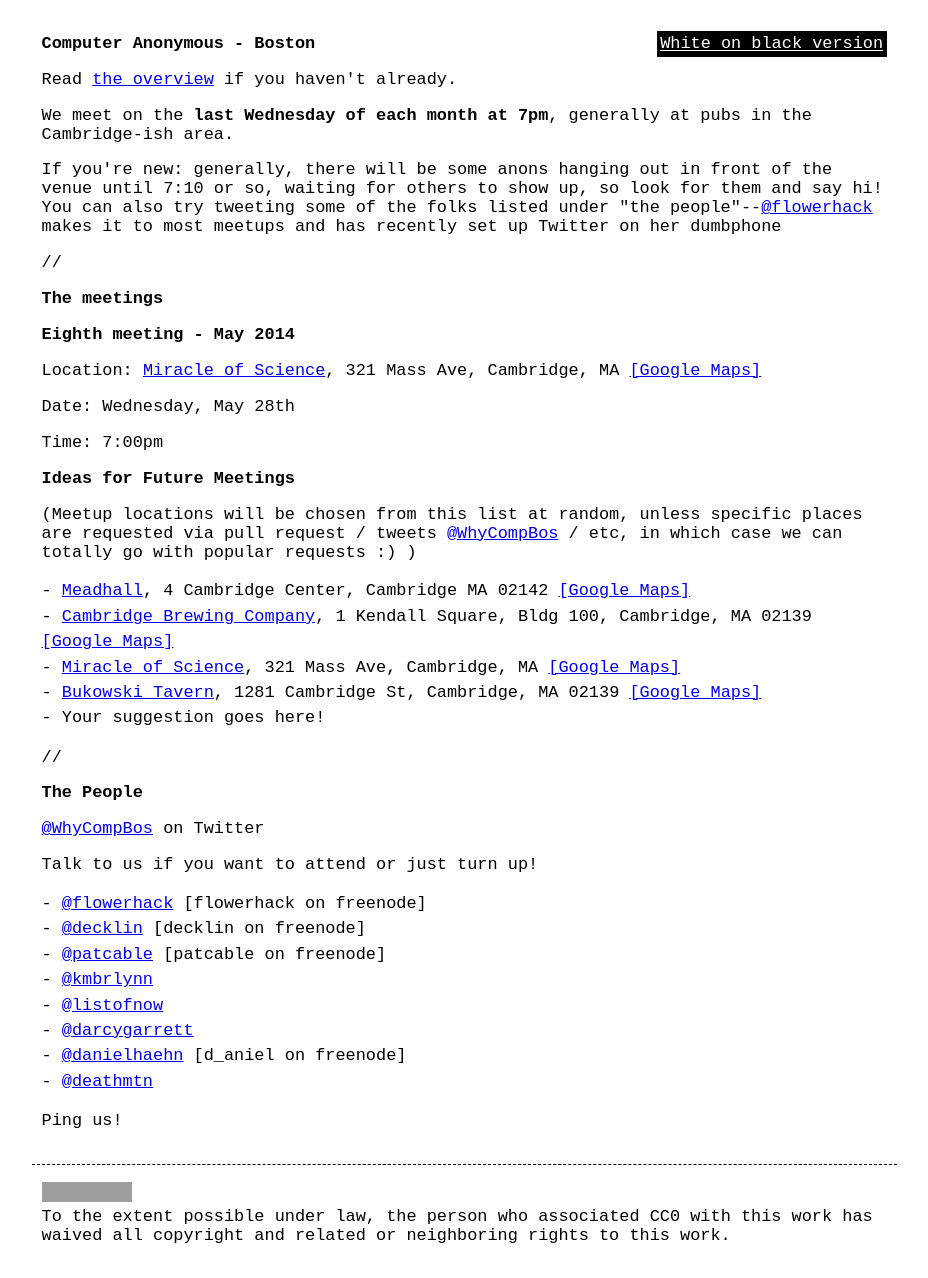
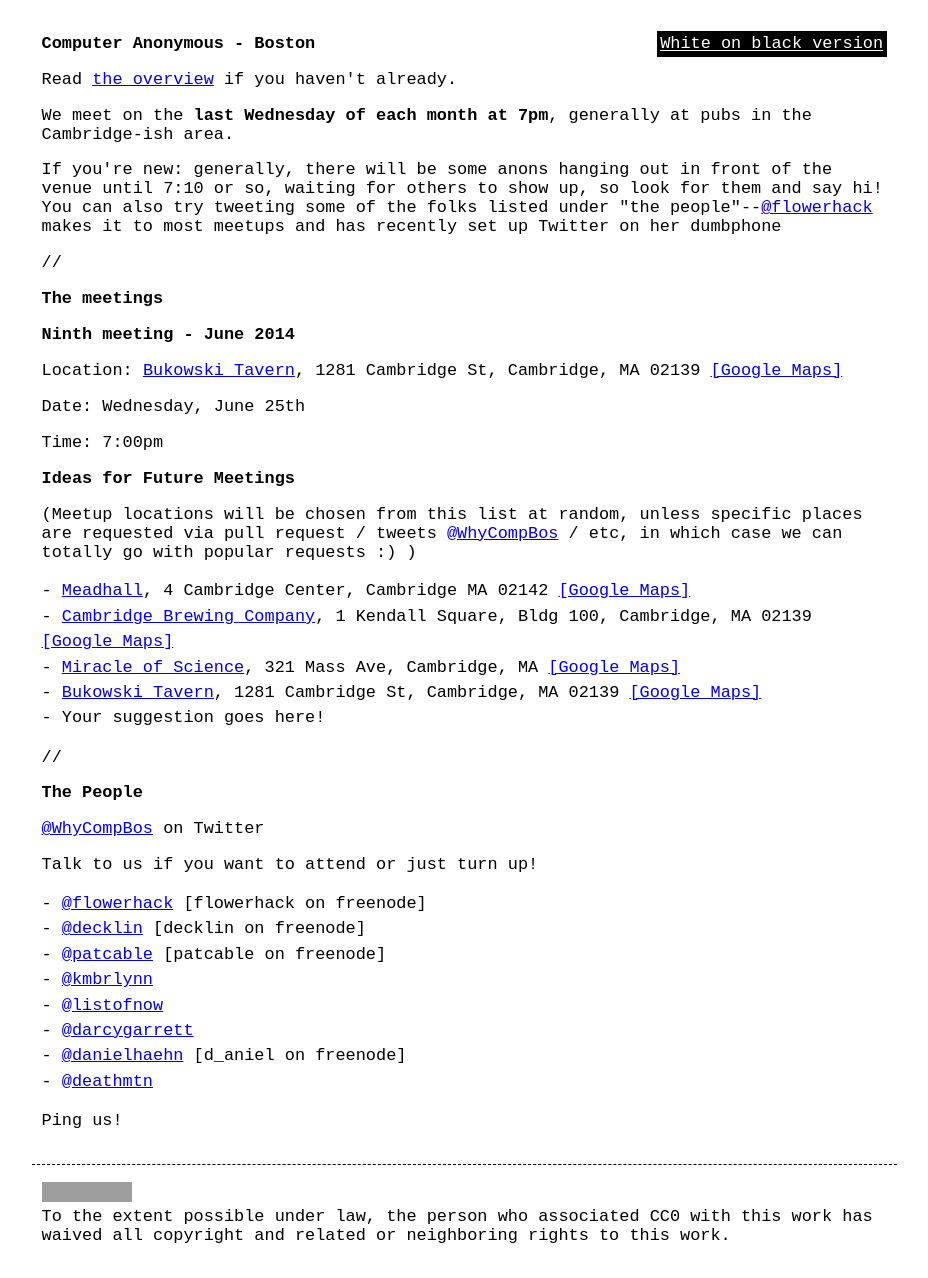
Before and after one commit to computeranonymous/computer, a Jekyll site: the page built from us_boston.html, in a window 1280 px wide. Shown: the whole page, without its empty margins (176-1104 px from the left). Built offline with Jekyll 4.4.1, drawn with Linux system fonts in a browser that asks for light colours; grey boxes are pictures that could not be loaded.

Commit message:
June 2014 meeting

```diff
--- a/us_boston.html
+++ b/us_boston.html
@@ -9,10 +9,10 @@
     <p>//</p>
 
     <h2>The meetings</h2>
-    <h3>Eighth meeting - May 2014</h3>
-    <p>Location:  <a href="http://www.miracleofscience.us/">Miracle of Science</a>, 321 Mass Ave, Cambridge, MA <a href="https://www.google.com/maps/place/Miracle+of+Science+Bar+%26+Grill/@42.362535,-71.09862,17z/data=!3m1!4b1!4m2!3m1!1s0x89e37754c1bdac55:0x4a75302b49575546">[Google Maps]</a></p>
+    <h3>Ninth meeting - June 2014</h3>
+    <p>Location:  <a href="http://bukowskitavern.net/">Bukowski Tavern</a>, 1281 Cambridge St, Cambridge, MA 02139 <a href="https://www.google.com/maps/place/Bukowski+Tavern/@42.373555,-71.098788,17z/data=!3m1!4b1!4m2!3m1!1s0x89e3774c9ffdc529:0xd5cf1fd28231c83d">[Google Maps]</a></p>
 
-    <p>Date: Wednesday, May 28th</p>
+    <p>Date: Wednesday, June 25th</p>
     <p>Time: 7:00pm </p>
 
     <h3>Ideas for Future Meetings</h3>
```
